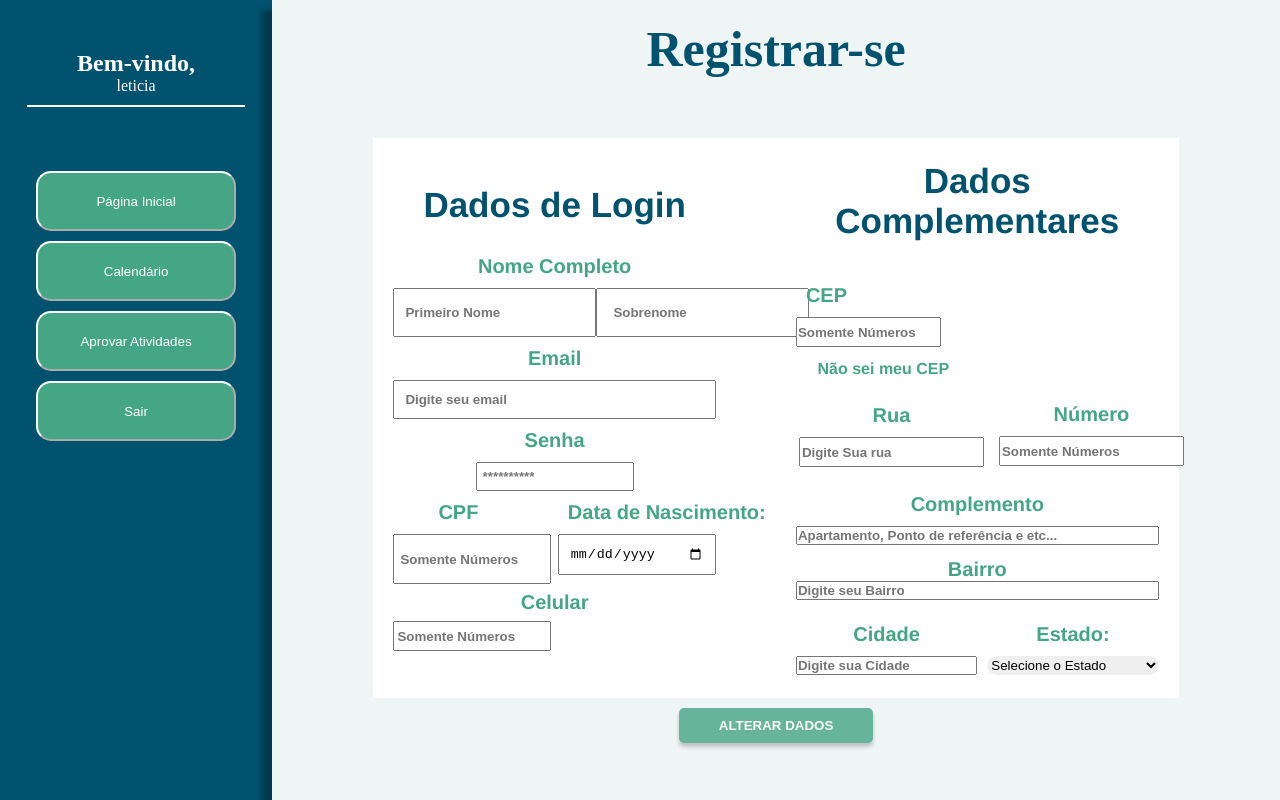
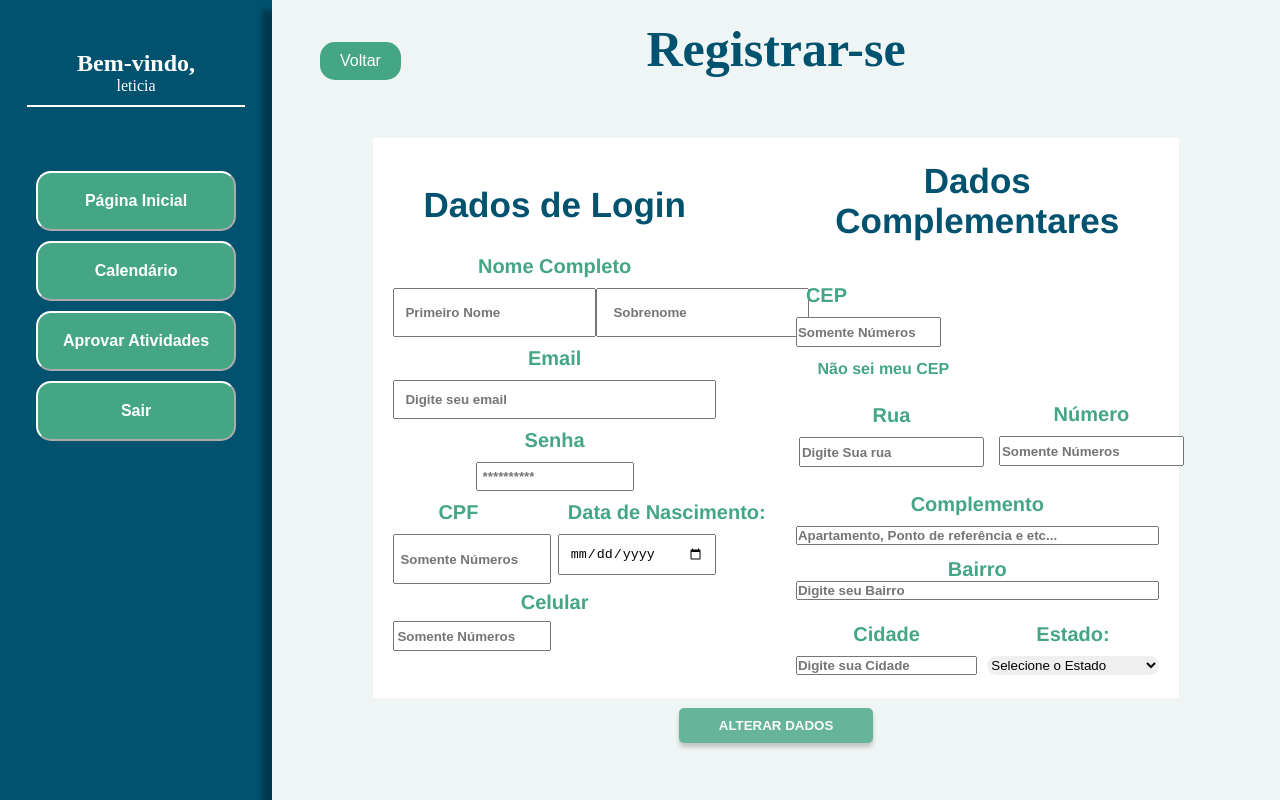
Before and after one commit to gabrielfreire8/projetoComputa--oEmEnuvem, an Angular app in the folder frontend/: page /tela5 in a window 1280 px wide. Built offline with nearby package versions, Linux system fonts and the light colour scheme.

Commit message:
criação pagina 8

```diff
--- a/frontend/src/app/componentes/tela2/tela2.component.css
+++ b/frontend/src/app/componentes/tela2/tela2.component.css
@@ -15,11 +15,32 @@ main{
   background-color: #01526F;
 
 }
+#buttons{
+  margin-top: 20%;
+  align-items: center;
+  display: flex;
+  flex-direction: column;
+}
+
 
 #divisor-line{
   width: 80%;
   border: 1.5px solid #fff;
 
+}
+#btnVolt{
+
+  align-items: center;
+    position: fixed;
+    left: 25%;
+    padding: 10px 20px;
+    font-size: 16px;
+    border: none;
+    color: #fff;
+    background-color: #44A685;
+    border-radius: 15px;
+    border-color: #ffffff;
+    bottom: 90%;
 }
 
 section{
@@ -223,4 +244,8 @@ aside{
   #buttonsAside{
     position: absolute;
   }
+
+  #btnVolt{
+    display: none;
+  }
 }
--- a/frontend/src/app/componentes/tela2/tela2.component.html
+++ b/frontend/src/app/componentes/tela2/tela2.component.html
@@ -15,6 +15,11 @@
     </div>
   </section>
   <aside>
+
+    <div id="btnTela3">
+      <button routerLink="/tela2" class="botVolta" id="btnVolt">Voltar</button>
+  </div>
+
     <img class="imgsPrinci" id="logo_pjb" src="../../../assets/imagens/logo_pjb.png" alt="logo_pjb">
     <img class="imgsPrinci" id="logoGestao" src="../../../assets/imagens/Gestão_PJB_Pag1.png" alt="Gestão">
         <div id="buttonsAside">
--- a/frontend/src/app/componentes/tela4/tela4.component.css
+++ b/frontend/src/app/componentes/tela4/tela4.component.css
@@ -80,11 +80,27 @@ aside{
   display: flex;
   flex-direction: column;
 }
+#btnVolt{
+
+  align-items: center;
+    position: fixed;
+    left: 25%;
+    padding: 10px 20px;
+    font-size: 16px;
+    border: none;
+    color: #fff;
+    background-color: #44A685;
+    border-radius: 15px;
+    border-color: #ffffff;
+    bottom: 90%;
+}
 
   .button{
-      margin-bottom: 10px;
-      width: 200px;
-      height: 60px;
+    margin-bottom: 10px;
+    width: 200px;
+    height: 60px;
+    font-size:medium;
+    font-weight: bold;
   }
 
   section{
@@ -108,20 +124,6 @@ aside{
     position: absolute;
     top: 0;
   }
-
-@media (max-width:1280px){
-  .BotPrincipal{
-    flex-direction: column;
-    margin: 12px;
-  }
-}
-
-@media (max-width:480px){
-  main{
-    padding: 20px;
-  }
-}
-
 
 
 .container {
@@ -524,3 +526,82 @@ input:focus {
 #estadoo{
   padding: 10px;
 }
+
+
+@media (max-width:1280px){
+
+  .button{
+    width: 200px;
+    height: 60px;
+    z-index: 1;
+    background-color: #44A685;
+    display: flex;
+    justify-content: center;
+    align-items: center;
+
+  }
+  #buttons{
+    width: 350px;
+  }
+
+
+  aside{
+    padding-top: 25;
+    border-top : 60px solid #01526F;
+  }
+
+  .BotPrincipal{
+    flex-direction: column;
+    margin: 12px;
+  }
+
+
+  section{
+    width: 0%;
+    background-color: #01526F;
+    z-index: 1;
+  }
+
+  section:hover #buttons{
+    opacity: 1;
+    visibility: visible;
+
+  }
+
+  section:hover{
+    width: 350px;
+
+  }
+
+  #menuInic{
+    visibility: visible;
+    width: 50px;
+    display: block;
+  }
+
+  #divisor-line{
+    visibility: hidden;
+  }
+
+
+  #presentUser{
+    visibility: hidden;
+  }
+
+  #buttons{
+    opacity: 0;
+  }
+
+  .imgsPrinci{
+    display: none;
+  }
+
+
+  #buttonsAside{
+    position: absolute;
+  }
+
+  #btnVolt{
+    display: none;
+  }
+}
--- a/frontend/src/app/componentes/tela4/tela4.component.html
+++ b/frontend/src/app/componentes/tela4/tela4.component.html
@@ -13,6 +13,9 @@
     </div>
   </section>
   <aside>
+    <div id="btnTela3">
+      <button routerLink="/tela2" class="botVolta" id="btnVolt">Voltar</button>
+  </div>
     <section class="container">
       <h1  id="title" class="tituloRegistro">Registrar-se</h1>
       <form id="formCadastro">
--- a/frontend/src/app/componentes/tela5/tela5.component.css
+++ b/frontend/src/app/componentes/tela5/tela5.component.css
@@ -82,9 +82,24 @@ aside{
 }
 
   .button{
-      margin-bottom: 10px;
-      width: 200px;
-      height: 60px;
+    margin-bottom: 10px;
+    width: 200px;
+    height: 60px;
+    font-size:medium;
+    font-weight: bold;
+  }
+  #btnVolt{
+    align-items: center;
+      position: fixed;
+      left: 25%;
+      padding: 10px 20px;
+      font-size: 16px;
+      border: none;
+      color: #fff;
+      background-color: #44A685;
+      border-radius: 15px;
+      border-color: #ffffff;
+      bottom: 90%;
   }
 
   section{
--- a/frontend/src/app/componentes/tela5/tela5.component.html
+++ b/frontend/src/app/componentes/tela5/tela5.component.html
@@ -14,6 +14,9 @@
     </div>
   </section>
   <aside>
+    <div id="btnTela3">
+      <button routerLink="/tela2" class="botVolta" id="btnVolt">Voltar</button>
+  </div>
     <section class="container">
       <h1  id="title" class="tituloRegistro">Registrar-se</h1>
       <form id="formCadastro">
--- a/frontend/src/app/componentes/tela8/tela8.component.css
+++ b/frontend/src/app/componentes/tela8/tela8.component.css
@@ -128,25 +128,16 @@
     padding-top: 20px;
     border-radius: 20px;
     background-color: #EFF5F4;
-    height: 250px;
+    display: flex;
+    height: 55px;
     width: 670px;
+    gap: 90px;
   }
 
   .perguntasAside{
     background-color: #EFF5F4;
   }
 
-
-  #mudar{
-    display: flex;
-    justify-content: space-between;
-    position: absolute;
-    top: 17%;
-    left: 83%;
-    flex-direction: column;
-    gap: 10px;
-
-  }
 
 
   .header {
@@ -189,6 +180,22 @@
 
   .dia:hover {
       background-color: #e0e0e0;
+  }
+
+  #date{
+    display: flex;
+    position: absolute;
+    left: 80%;
+    top: 10%;
+  }
+
+  #data{
+    display: flex;
+    position: absolute;
+    left: 70%;
+    top: 10%;
+    font-size:large;
+    font-weight: bold;
   }
 
 
@@ -253,18 +260,25 @@
 
   }
 
+  #mudar{
+    display: flex;
+    justify-content: space-between;
+    position: absolute;
+    top: 17%;
+    left: 83%;
+    gap: 10px;
+  }
+
 
 
   #btnClose{
     background-color: #f39c12;
     background-position: center;
-    width: 80px;
-    height: 80px;
+    width: 40px;
+    height: 40px;
     cursor: pointer;
-    border-radius: 20px;
-    text-align: center;
     display: flex;
-    flex-direction: row;
+    justify-content: center;
     align-items: center;
 
   }
@@ -274,16 +288,43 @@
   #btnCheck{
     background-color: #44A685;
     background-position: center;
-    width: 80px;
-    height: 80px;
+    width: 40px;
+    height: 40px;
     cursor: pointer;
-    border-radius: 20px;
-   padding:2px;
+    display: flex;
+    justify-content: center;
+    align-items: center;
+  }
+  #nomeAside{
+    position: absolute;
+    left: 15%;
+    font-family:'Lucida Sans', 'Lucida Sans Regular',
+    'Lucida Grande', 'Lucida Sans Unicode', Geneva, Verdana, sans-serif  ;
+    color: #43665A;
+    padding: 2px;
+  }
+
+  #matAside{
+    position: absolute;
+    left: 45%;
+    font-family: 'Lucida Sans', 'Lucida Sans Regular',
+    'Lucida Grande', 'Lucida Sans Unicode', Geneva, Verdana, sans-serif ;
+    color: #43665A;
+    padding: 2px;
 
   }
 
   #menuInic{
     display: none;
+  }
+  #nomeComple{
+    width: 200px;
+    height: 20px;
+  }
+
+  #matricula{
+    width: 200px;
+    height: 20px;
   }
 
 
--- a/frontend/src/app/componentes/tela8/tela8.component.html
+++ b/frontend/src/app/componentes/tela8/tela8.component.html
@@ -18,9 +18,16 @@
               <button routerLink="/tela2" class="botVolta" id="btnVolt">Voltar</button>
           </div>
           <p id="aproAtiv">Presença</p>
+          <div id="calenPresenc">
+            <label id="data" for="date">Data da Presença: </label>
+            <input type="date" id="date">
+          </div>
           <div id="caixaAside">
+            <h1 id="nomeAside">Nome</h1>
+            <h1 id="matAside">Matricula</h1>
             <div  id="perAside" >
-                <input  type="text" name="" id="nomeComple" placeholder="Nome Completo:">
+                <input  type="text" name="" id="nomeComple" placeholder="nome">
+                <input  type="text" name="" id="matricula" placeholder="matricula">
             <div id="mudar">
               <button id="btnCheck"><img src="../../../assets/imagens/check.png" alt=""></button>
               <button id="btnClose"><img src="../../../assets/imagens/close.png" alt=""></button>
```
